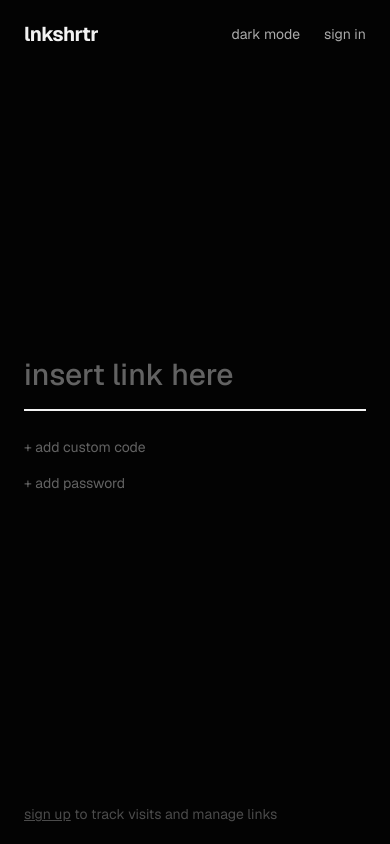
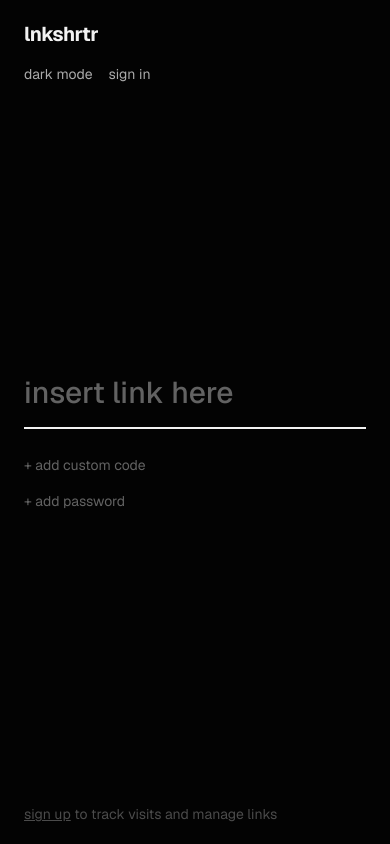
Before and after one commit to dionola/lnkshrtr-client, a React (Vite) app: page / in a window 390 px wide. Built offline with nearby package versions, Linux system fonts and the light colour scheme; no server answers.

Commit message:
Fix mobile viewport background coverage

```diff
--- a/src/components/layout/Header.tsx
+++ b/src/components/layout/Header.tsx
@@ -20,11 +20,11 @@ export function Header({ isDark, toggleTheme }: HeaderProps) {
     }
 
     return (
-        <header className="flex items-center justify-between px-6 py-5">
+        <header className="flex flex-wrap items-center justify-between gap-4 px-6 py-5">
             <Link to="/" className="text-xl font-bold tracking-tight text-background">
                 lnkshrtr
             </Link>
-            <nav className="flex items-center gap-6">
+            <nav className="flex basis-full flex-wrap items-center gap-x-4 gap-y-2 sm:ml-auto sm:basis-auto sm:justify-end sm:gap-x-6">
                 <button
                     type="button"
                     onClick={toggleTheme}
--- a/src/components/layout/Layout.tsx
+++ b/src/components/layout/Layout.tsx
@@ -6,7 +6,7 @@ export function Layout() {
     const { isDark, toggleTheme } = useTheme()
 
     return (
-        <div className="relative flex min-h-screen flex-col bg-foreground">
+        <div className="relative flex min-h-screen min-h-[100lvh] flex-col bg-foreground">
             <Header isDark={isDark} toggleTheme={toggleTheme} />
             <Outlet />
         </div>
--- a/src/index.css
+++ b/src/index.css
@@ -119,8 +119,16 @@
   * {
     @apply border-border outline-ring/50 transition-colors duration-200;
   }
+  html,
+  body,
+  #root {
+    min-height: 100vh;
+    min-height: 100lvh;
+    background-color: var(--foreground);
+  }
+
   body {
-    @apply bg-background text-foreground font-sans transition-colors duration-200;
+    @apply bg-foreground text-background font-sans transition-colors duration-200;
   }
 
   /* Kill the browser's yellow autofill background on auth inputs */
```
